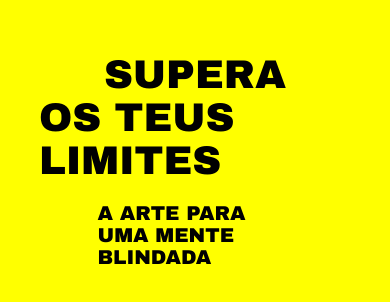
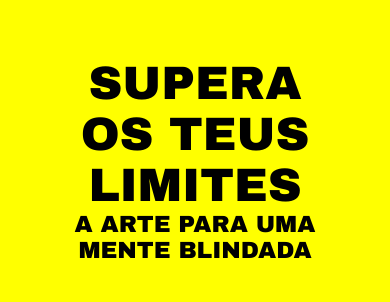
Before and after one commit to Tricarneiro21/tricarneirotriathlon, a plain HTML site: page superaosteuslimites/index.html in a window 390 px wide. Shown: the part 262-564 px from the top of the page. Drawn offline with Linux system fonts and the light colour scheme.

Commit message:
Update index.html

```diff
--- a/superaosteuslimites/index.html
+++ b/superaosteuslimites/index.html
@@ -15,21 +15,32 @@
             align-items: center;
             height: 100vh;
             margin: 0;
+            text-align: center; /* Centraliza o texto */
         }
         .title {
-            font-size: 40px;
+            font-size: 100px; /* Tamanho fixo para SUPERA */
             width: 80vw; /* 80% da largura da tela */
+            margin: 0; /* Remove margens padrão */
+        }
+        .subtitle {
+            font-size: 5vw; /* Tamanho de fonte em vw para responsividade */
+            width: 80vw; /* A largura igual à da palavra SUPERA */
             display: flex;
             justify-content: center;
             align-items: center;
+            margin-top: 0; /* Remove espaço extra */
+            position: relative; /* Para posicionamento absoluto */
+            left: 0; /* Inicia na primeira letra de SUPERA */
         }
-        .subtitle {
-            font-size: 20px;
-            width: 50vw; /* 50% da largura da tela */
-            display: flex;
-            justify-content: center;
-            align-items: center;
-            margin-top: 20px; /* Espaço extra entre os textos */
+
+        /* Media Queries para telas pequenas */
+        @media (max-width: 600px) {
+            .title {
+                font-size: 12vw; /* Aumenta um pouco o tamanho em telas pequenas */
+            }
+            .subtitle {
+                font-size: 6vw; /* Aumenta um pouco o tamanho em telas pequenas */
+            }
         }
     </style>
 </head>
```
